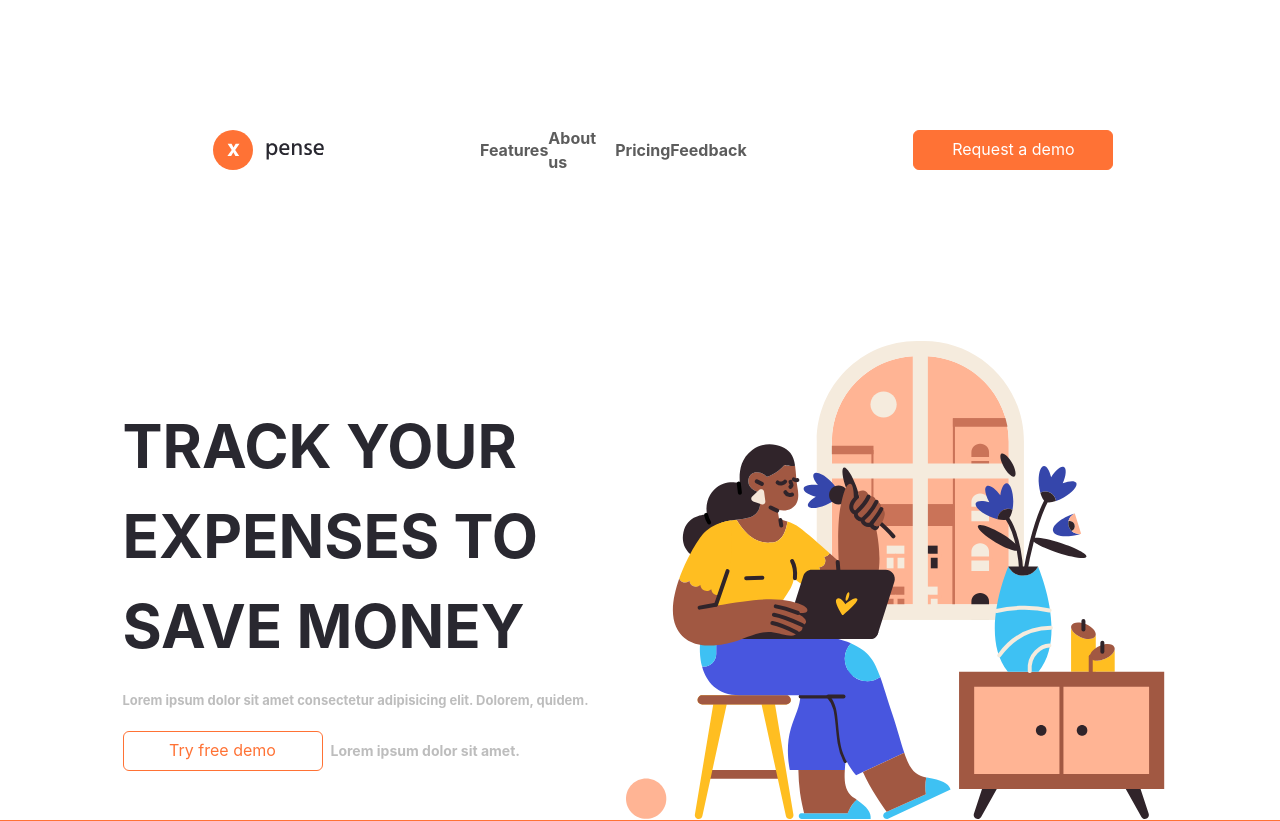
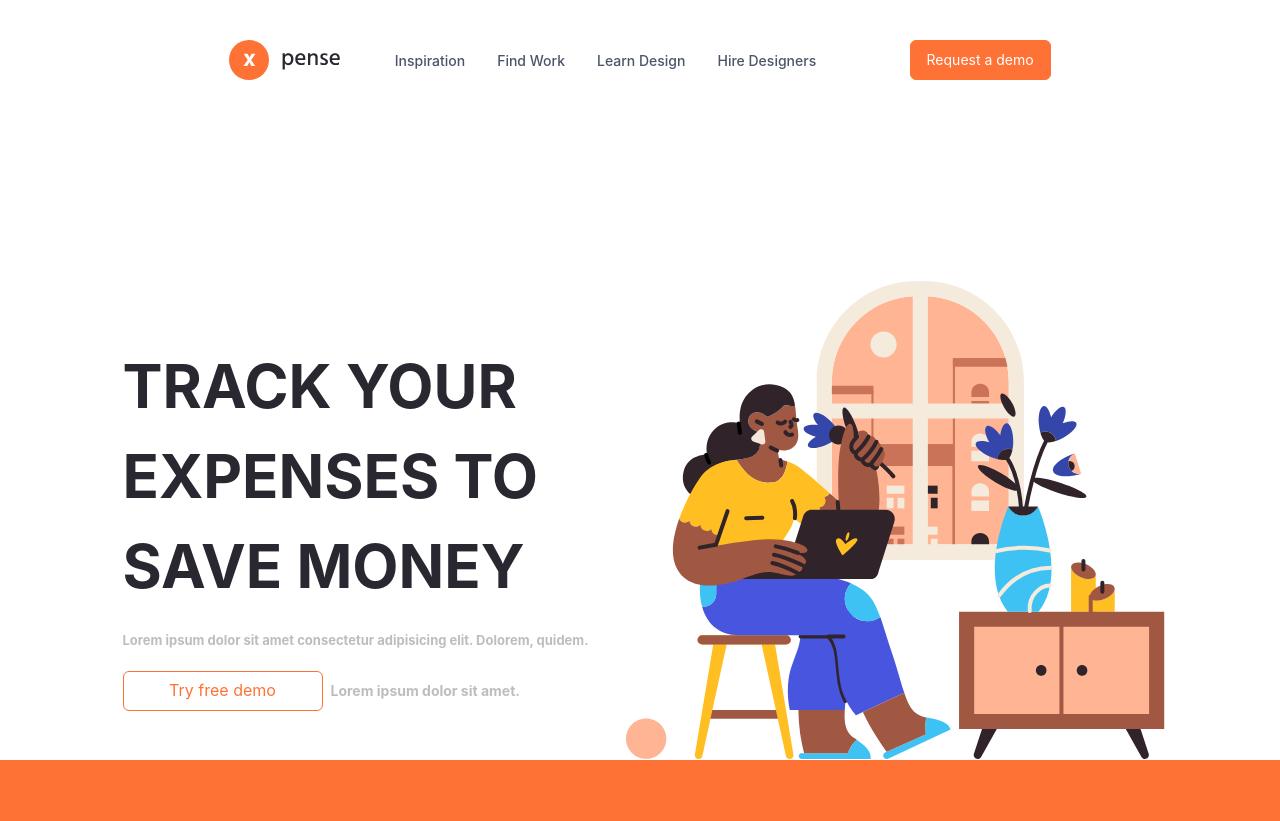
Before and after one commit to basharali00/xpense, a React (Create React App) app: page / in a window 1280 px wide. Shown: the top 821 px of the page. Built offline with nearby package versions, Linux system fonts and the light colour scheme.

Commit message:
feat: add navigation header and fix footer response styling

```diff
--- a/package.json
+++ b/package.json
@@ -3,6 +3,7 @@
   "version": "0.1.0",
   "private": true,
   "dependencies": {
+    "@chakra-ui/icons": "^2.0.9",
     "@chakra-ui/react": "^2.3.2",
     "@emotion/react": "^11.10.4",
     "@emotion/styled": "^11.10.4",
@@ -13,6 +14,7 @@
     "react": "^18.2.0",
     "react-dom": "^18.2.0",
     "react-icons": "^4.4.0",
+    "react-router-dom": "^6.4.0",
     "react-scripts": "5.0.1",
     "styled-components": "^5.3.5",
     "web-vitals": "^2.1.4"
--- a/src/components/Footer.jsx
+++ b/src/components/Footer.jsx
@@ -1,8 +1,8 @@
 import {
   Box,
   Container,
+  Flex,
   Stack,
-  SimpleGrid,
   Text,
   Link,
   VisuallyHidden,
@@ -51,13 +51,11 @@ const SocialButton = ({
 export default function LargeWithAppLinksAndSocial() {
   return (
     <Box bg="white">
-      <Container as={Stack} maxW={'6xl'} py={10}>
-        <SimpleGrid columns={{ base: 1, sm: 2, md: 4 }} spacing={8}>
-            <Stack align={'flex-start'}>
+      <Flex p={10} justifyContent={"space-around"} flexWrap={"wrap"} justifyItems={"flex-start"} >
+            <Stack w={{base: "100%", lg: "25%"}} py={5} >
                 <Logo />
             </Stack>
-
-          <Stack align={'flex-start'}>
+            <Flex flexDirection={"column"}  w={{base: "50%", lg: "25%"}}>
               <ListHeader>Links</ListHeader>
               <Link href={'#'}>Home</Link>
               <Link href={'#'}>About Us</Link>
@@ -65,24 +63,21 @@ export default function LargeWithAppLinksAndSocial() {
               <Link href={'#'}>Pricing</Link>
               <Link href={'#'}>Features</Link>
               <Link href={'#'}>Blog</Link>
-          </Stack>
+            </Flex>
 
-          <Stack align={'flex-start'}>
+            <Flex flexDirection={"column"} w={{base: "50%", lg: "25%"}}>
               <ListHeader>Legal</ListHeader>
               <Link href={'#'}>Terms of use</Link>
               <Link href={'#'}>Terms of conditions</Link>
               <Link href={'#'}>Privacy policy</Link>
               <Link href={'#'}>Cookie policy</Link>
-          </Stack>
+            </Flex>
 
-          <Stack align={'flex-start'}>
+          <Flex flexDirection={"column"} w={{base: "100%", lg: "25%"}} py={5}>
             <ListHeader>Newsletter</ListHeader>
-            <Link href={'#'}>Cookies Policy</Link>
-
-          </Stack>
-
-        </SimpleGrid>
-      </Container>
+            <Link href={'#'}>Terms of use</Link>
+          </Flex>
+      </Flex>
 
       <Box
         borderTopWidth={1}
@@ -114,6 +109,7 @@ export default function LargeWithAppLinksAndSocial() {
           </Stack>
         </Container>
       </Box>
+
     </Box>
   );
 }
--- a/src/components/Header.jsx
+++ b/src/components/Header.jsx
@@ -1,41 +1,166 @@
-import {Flex, Center, Button} from "@chakra-ui/react"
-import Logo from "./Logo"
+import {
+  Box,
+  Flex,
+  Text,
+  IconButton,
+  Button,
+  Stack,
+  Collapse,
+  Link,
+  useColorModeValue,
+  useBreakpointValue,
+  useDisclosure,
+} from '@chakra-ui/react';
+import {
+  HamburgerIcon,
+  CloseIcon,
+} from '@chakra-ui/icons';
+import Logo from './Logo';
 
-function Header() {
+const NAV_ITEMS = [
+  {
+    label: 'Inspiration',
+    href: '#',
+  },
+  {
+    label: 'Find Work',
+    href: '#',
+  },
+  {
+    label: 'Learn Design',
+    href: '#',
+  },
+  {
+    label: 'Hire Designers',
+    href: '#',
+  },
+];
+
+const DesktopNav = () => {
+  const linkColor = useColorModeValue('gray.600', 'gray.200');
+  const linkHoverColor = useColorModeValue('gray.800', 'white');
+
   return (
-        <Flex h='100%' w="100%" alignItems="center">
+    <Stack direction={'row'} spacing={4}>
+      {NAV_ITEMS.map((navItem) => (
+        <Box key={navItem.label}>
+              <Link
+                p={2}
+                href={navItem.href ?? '#'}
+                fontSize={'sm'}
+                fontWeight={500}
+                color={linkColor}
+                _hover={{
+                  textDecoration: 'none',
+                  color: linkHoverColor,
+                }}>
+                {navItem.label}
+              </Link>
+        </Box>
+      ))}
+    </Stack>
+  );
+};
 
-            {/* Logo */}
-            <Flex h={100} alignItems="center" flex={1}>
+const MobileNav = () => {
+  return (
+    <Stack
+      bg={useColorModeValue('white', 'gray.800')}
+      p={4}
+      display={{ md: 'none' }}>
+      {NAV_ITEMS.map((navItem) => (
+        <MobileNavItem key={navItem.label} {...navItem} />
+      ))}
+    </Stack>
+  );
+};
+
+const MobileNavItem = ({ label, href }) => {
+  const linkColor = useColorModeValue('gray.600', 'gray.200');
+  const linkHoverColor = useColorModeValue('gray.800', 'white');
+  return (
+    <Stack spacing={4}>
+      <Flex
+        py={2}
+        as={Link}
+        href={href ?? '#'}
+        justify={'space-between'}
+        align={'center'}
+        _hover={{
+          textDecoration: 'none',
+          color: linkHoverColor,
+        }}>
+        <Text
+          fontWeight={600}
+          color={linkColor}>
+          {label}
+        </Text>
+      </Flex>
+    </Stack>
+  );
+};
+
+export default function WithSubnavigation() {
+  const { isOpen, onToggle } = useDisclosure();
+  return (
+    <Box>
+      <Flex
+        bg={useColorModeValue('white', 'gray.800')}
+        color={useColorModeValue('gray.600', 'white')}
+        minH={'60px'}
+        py={{ base: 2 }}
+        px={{ base: 4 }}
+        align={'center'}
+        justifyContent={"space-between"}
+        paddingY={10}
+        >
+        <Flex
+          flex={{ base: 1, md: 'auto' }}
+          ml={{ base: -2 }}
+          display={{ base: 'flex', md: 'none' }}>
+          <IconButton
+            onClick={onToggle}
+            icon={
+              isOpen ? <CloseIcon w={3} h={3} /> : <HamburgerIcon w={5} h={5} />
+            }
+            variant={'ghost'}
+            aria-label={'Toggle Navigation'}
+          />
+        </Flex>
+        <Flex justify={{ base: 'center', md: 'start' }}>
+          <Text
+            textAlign={useBreakpointValue({ base: 'center', md: 'left' })}
+            fontFamily={'heading'}
+            color={useColorModeValue('gray.800', 'white')}>
             <Logo />
+          </Text>
+        </Flex>
+        <Flex display={{ base: 'none', md: 'flex' }} mr={10} alignItems={"center"} justifySelf={"center"}>
+            <DesktopNav />
         </Flex>
 
-            {/* Link Wrapper */}
-            <Flex
-                justifyContent="space-around"
-                alignItems="center"
-                height="100%"
-                flex={1}
-            >
-                <div>Features</div>
-                <div>About us</div>
-                <h3>Pricing</h3>
-                <h3>Feedback</h3>
-            </Flex>
+        <Stack
+          flex={{ base: 1, md: 0}}
+          justify={'flex-end'}
 
-            {/* Try Button */}
-            <Center h={100} flex={2}>
+          direction={'row'}
+          spacing={6}>
           <Button
-                    size="md"
-                    width='200px'
+            as={'a'}
+            alignSelf={"center"}
+            fontSize={'sm'}
+            fontWeight={400}
+            href={'#'}
             variant='primary'
           >
             Request a demo
           </Button>
-            </Center>
+        </Stack>
+      </Flex>
 
-        </Flex>
-    )
+      <Collapse in={isOpen} animateOpacity>
+        <MobileNav />
+      </Collapse>
+    </Box>
+  );
 }
-
-export default Header
--- a/src/components/Logo.jsx
+++ b/src/components/Logo.jsx
@@ -1,10 +1,11 @@
-import { Image } from "@chakra-ui/react"
+import { Box, Image } from "@chakra-ui/react"
+
 import logo_img from "../assets/Logo.svg"
 
-function Logo() {
+export default function Logo(props) {
     return (
-        <Image src={logo_img} />
+        <Box {...props}>
+            <Image src={logo_img} />
+        </Box>
     )
 }
-
-export default Logo
--- /dev/null
+++ b/src/components/Navbar.jsx
@@ -0,0 +1,117 @@
+import { Box, Button, Center, Flex, Link, Stack, Text } from "@chakra-ui/react"
+import { useState } from "react"
+import {AiOutlineClose, AiOutlineMenu} from "react-icons/ai"
+import Logo from "./Logo"
+
+export default function Navbar(props) {
+    const [isOpen, setIsOpen] = useState(false);
+    const toggle = () => setIsOpen(!isOpen);
+
+    return (
+        <NavBarContainer>
+            {/* Logo */}
+            <Flex
+                alignItems="center"
+                justifyContent="space-around"
+                height="100%"
+                flex={1}
+            >
+                <Logo />
+                <MenuToggle toggle={toggle} isOpen={isOpen} />
+                <MenuLinks isOpen={isOpen} />
+            </Flex>
+        </NavBarContainer>
+    )
+}
+
+const CloseIcon = () => (
+    <svg width="24" viewBox="0 0 18 18" xmlns="http://www.w3.org/2000/svg">
+      <title>Close</title>
+      <path
+        fill="white"
+        d="M9.00023 7.58599L13.9502 2.63599L15.3642 4.04999L10.4142 8.99999L15.3642 13.95L13.9502 15.364L9.00023 10.414L4.05023 15.364L2.63623 13.95L7.58623 8.99999L2.63623 4.04999L4.05023 2.63599L9.00023 7.58599Z"
+      />
+    </svg>
+  );
+
+  const MenuIcon = () => (
+    <svg
+      width="24px"
+      viewBox="0 0 20 20"
+      xmlns="http://www.w3.org/2000/svg"
+      fill="white"
+    >
+      <title>Menu</title>
+      <path d="M0 3h20v2H0V3zm0 6h20v2H0V9zm0 6h20v2H0v-2z" />
+    </svg>
+  );
+
+const MenuToggle = ({ toggle, isOpen }) => {
+  return (
+    <Box display={{ base: "block", lg: "none" }} onClick={toggle}>
+      {isOpen ? <CloseIcon /> : <MenuIcon />}
+    </Box>
+  );
+};
+
+const MenuItem = ({ children, to = "/"}) => {
+    return (
+      <Link href={to}>
+        <Text display="block">
+          {children}
+        </Text>
+      </Link>
+    )
+}
+
+const MenuLinks = ({ isOpen }) => {
+    return (
+      <Box
+        display={{ base: isOpen ? "block" : "none", md: "block" }}
+        flexBasis={{ base: "100%", md: "auto" }}
+      >
+        <Stack
+          spacing={8}
+          align="center"
+          justify={["center", "space-between", "flex-end", "flex-end"]}
+          direction={["column", "row", "row", "row"]}
+          pt={[4, 4, 0, 0]}
+        >
+          <MenuItem to="/">Home</MenuItem>
+          <MenuItem to="/how">How It works </MenuItem>
+          <MenuItem to="/faetures">Features </MenuItem>
+          <MenuItem to="/pricing">Pricing </MenuItem>
+          <Center h={100} flex={2}>
+            <MenuItem to="/signup" isLast>
+                    <Button
+                        size="md"
+                        width='200px'
+                        variant='primary'
+                        _hover={
+                            ""
+                        }
+                    >
+                        Request a demo
+                    </Button>
+            </MenuItem>
+          </Center>
+        </Stack>
+      </Box>
+    );
+  };
+
+  const NavBarContainer = ({ children }) => {
+    return (
+      <Flex
+        as="nav"
+        align="center"
+        justify="space-between"
+        wrap="wrap"
+        w="100%"
+        mb={8}
+        p={8}
+      >
+        {children}
+      </Flex>
+    );
+  };
--- a/src/layouts/Layout.jsx
+++ b/src/layouts/Layout.jsx
@@ -2,6 +2,7 @@ import {Grid, GridItem} from "@chakra-ui/react"
 
 import Header from "../components/Header"
 import Footer from "../components/Footer"
+import Navbar from "../components/Navbar"
 
 function Layout({children}) {
     return (
@@ -10,14 +11,13 @@ function Layout({children}) {
             fontWeight='bold'
             templateColumns='repeat(6, 1fr)'
         >
-
-            <GridItem height={300} colSpan={6} colStart={2} >
+            <GridItem zIndex={1} height={"30vh"}  colSpan={{base: 6, xl: 4}} colStart={{base: 1, xl: 2}} >
                 <Header />
             </GridItem>
 
             {children}
 
-            <GridItem pl='2' colSpan={4} colStart={2}>
+            <GridItem colSpan={{base: 6, xl: 4}} colStart={{base: 1, xl: 2}}  >
                 <Footer />
             </GridItem>
         </Grid>
```
Also changed, not shown: 1 other file (tests, documents, lock files or other folders). Lines whose indentation alone changed are shown as unchanged.
